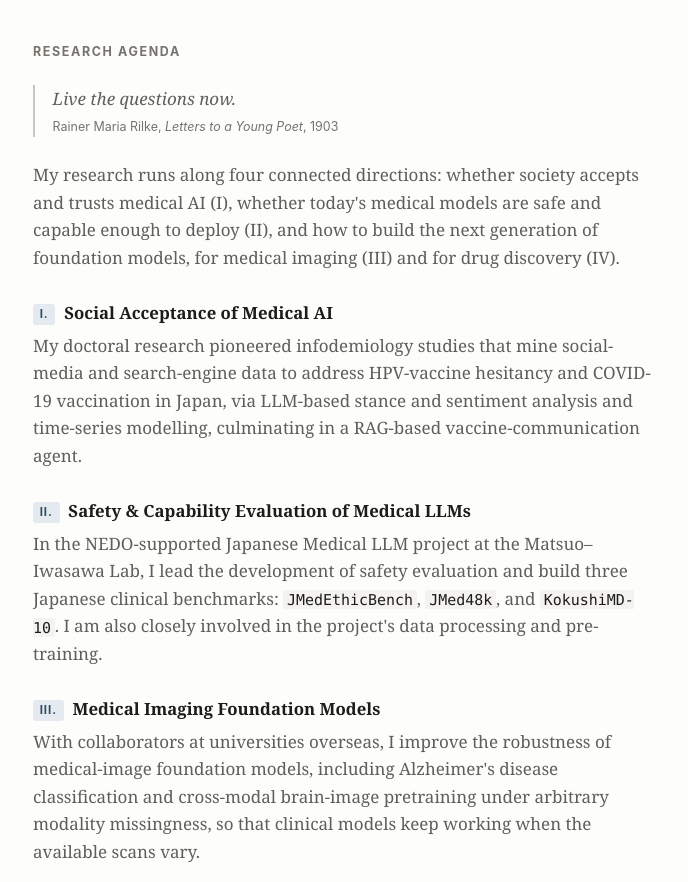
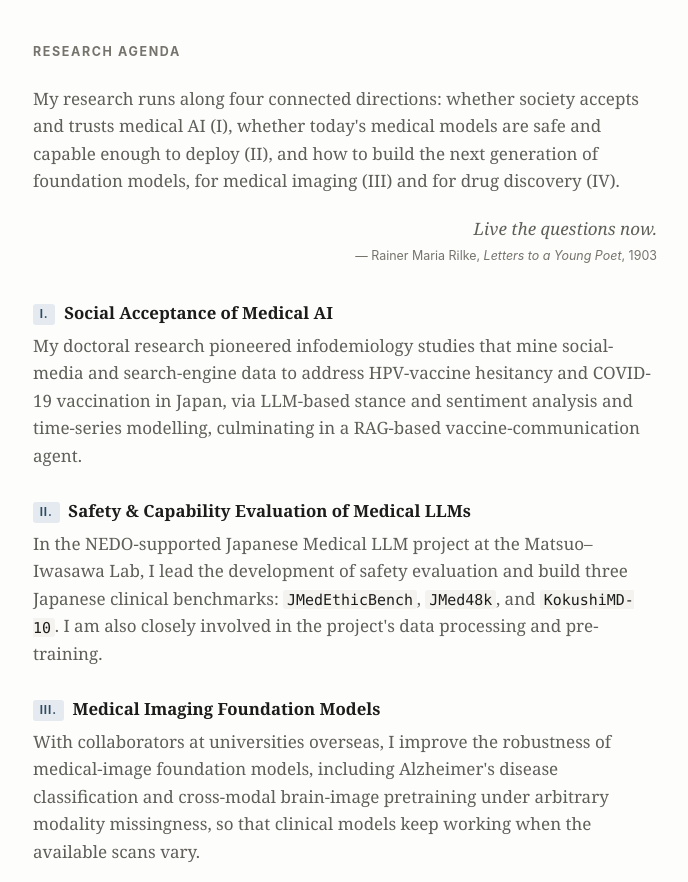
Before and after one commit to qianniu0304/qianniu0304.github.io, a plain HTML site: page index.html in a window 1280 px wide. Shown: the part 1146-2028 px from the top of the page, without its empty margins (295-983 px from the left). Drawn offline with Linux system fonts and the light colour scheme.

Commit message:
Move the epigraph below the lede and right-align it
Above the lede the quotation was abstract: the reader had not yet been
told what "the questions" are. Below it, it answers the four the lede
has just named. Right alignment drops the left rule and takes the line
out of the reading column, so the eye runs straight from the lede to
theme I and the epigraph reads as an aside rather than part of the
argument.

Co-Authored-By: Claude Opus 5 (1M context) <noreply@anthropic.com>
Claude-Session: https://claude.ai/code/session_01DuDMta1sZos51ebg9rFDdo

```diff
--- a/index.html
+++ b/index.html
@@ -78,14 +78,14 @@
   <section id="research" aria-labelledby="research-h">
     <h2 id="research-h">Research Agenda</h2>
 
-    <figure class="epigraph">
-      <blockquote><p>Live the questions now.</p></blockquote>
-      <figcaption>Rainer Maria Rilke, <cite>Letters to a Young Poet</cite>, 1903</figcaption>
-    </figure>
-
     <p class="lede">My research runs along four connected directions: whether society accepts and trusts medical AI (I),
     whether today's medical models are safe and capable enough to deploy (II), and how to build the next generation of
     foundation models, for medical imaging (III) and for drug discovery (IV).</p>
+
+    <figure class="epigraph">
+      <blockquote><p>Live the questions now.</p></blockquote>
+      <figcaption>&mdash; Rainer Maria Rilke, <cite>Letters to a Young Poet</cite>, 1903</figcaption>
+    </figure>
 
     <ol class="themes">
       <li>
--- a/style.css
+++ b/style.css
@@ -195,18 +195,18 @@ p:last-child { margin-bottom: 0; }
 
 /* ---------- research themes ---------- */
 
-/* Epigraph and lede are both muted serif; the rule is what keeps the
-   quotation from reading as the lede's first line. */
+/* Coda to the lede, once the four questions have been named. Right-aligned
+   and rule-less: it is the one deliberate break from the page's left axis,
+   which is what marks it as an aside rather than part of the argument. */
 .epigraph {
-  margin: 0 0 1.5rem;
-  padding-left: 1.1rem;
-  border-left: 2px solid var(--rule-strong);
+  text-align: right;
+  margin: 0 0 2.2rem;
 }
 .epigraph blockquote { margin: 0; }
 .epigraph p {
   font-style: italic;
   color: var(--text-muted);
-  margin: 0 0 .3rem;
+  margin: 0 0 .25rem;
 }
 .epigraph figcaption {
   font-family: var(--sans); font-size: .78rem;
@@ -214,7 +214,8 @@ p:last-child { margin-bottom: 0; }
 }
 .epigraph cite { font-style: italic; }
 
-.lede { color: var(--text-muted); margin-bottom: 1.9rem; }
+/* Tighter than usual: the epigraph below belongs to this paragraph. */
+.lede { color: var(--text-muted); margin-bottom: 1.25rem; }
 
 .themes { list-style: none; margin: 0; padding: 0; display: grid; gap: 1.9rem; }
 .themes > li { padding-left: 0; }
```
